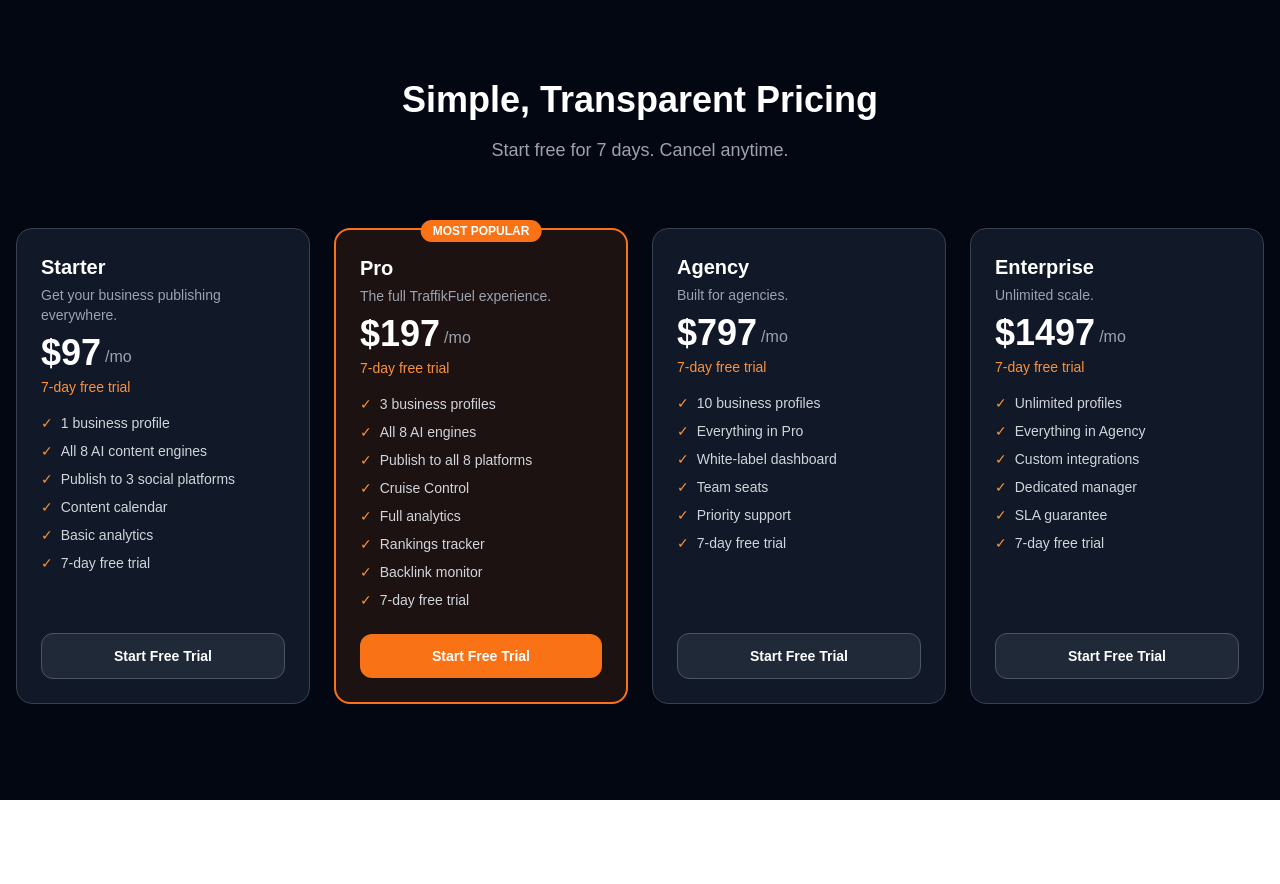
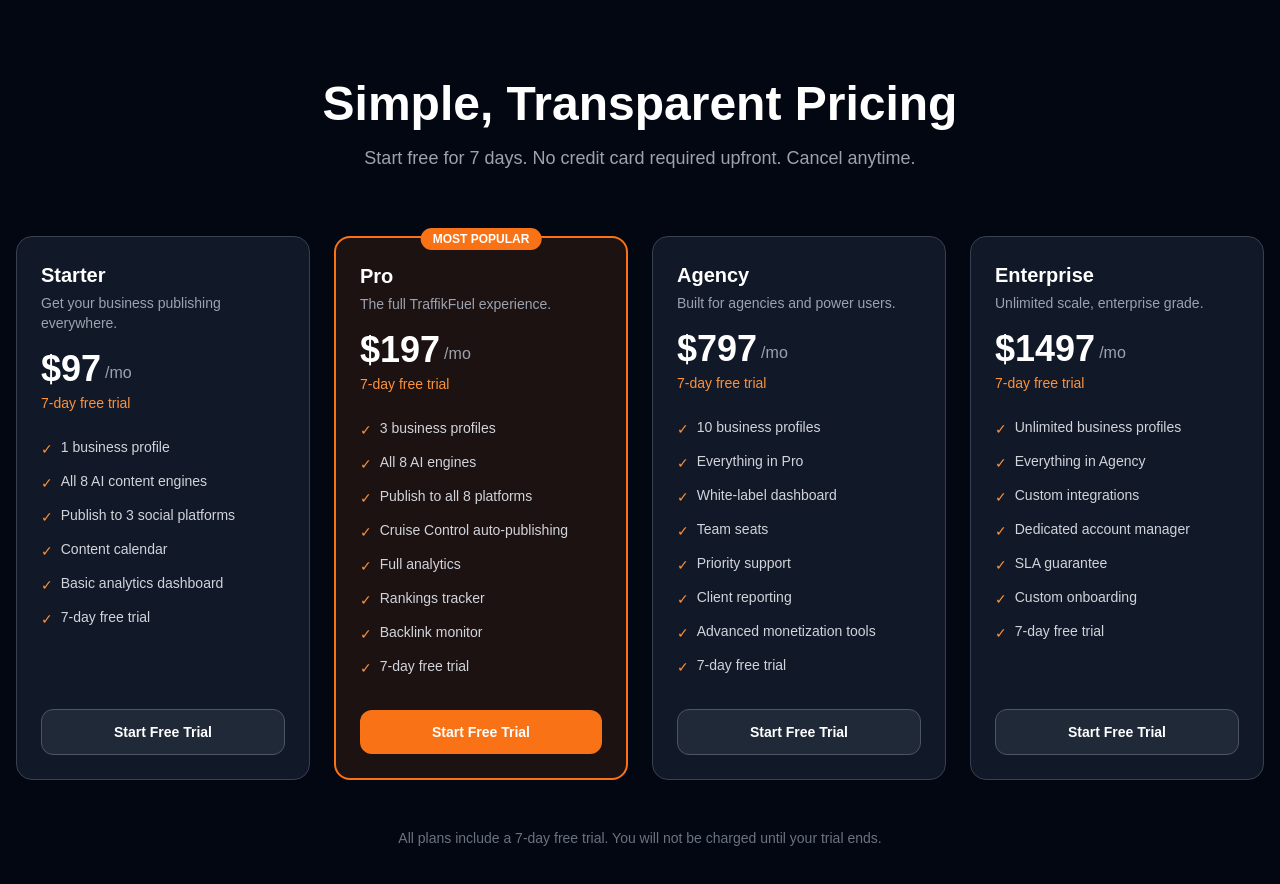
Before and after one commit to thenovarfounder-del/traffikfuel, a Next.js app: page /pricing in a window 1280 px wide. Shown: the top 884 px of the page. Before the commit the page ends 800 px from the top, so only its background shows below. Built offline with nearby package versions, Linux system fonts and the light colour scheme; no server answers.

Commit message:
Add Stripe checkout API route

```diff
--- a/src/app/pricing/page.tsx
+++ b/src/app/pricing/page.tsx
@@ -1,13 +1,14 @@
 'use client';
+
 import { useState } from 'react';
 import { useRouter } from 'next/navigation';
 import { supabase } from '@/lib/supabase';
 
 const tiers = [
-{ name: 'Starter', price: 97, priceId: process.env.NEXT_PUBLIC_STRIPE_STARTER_PRICE_ID, description: 'Get your business publishing everywhere.', features: ['1 business profile', 'All 8 AI content engines', 'Publish to 3 social platforms', 'Content calendar', 'Basic analytics', '7-day free trial'], highlight: false },
-{ name: 'Pro', price: 197, priceId: process.env.NEXT_PUBLIC_STRIPE_PRO_PRICE_ID, description: 'The full TraffikFuel experience.', features: ['3 business profiles', 'All 8 AI engines', 'Publish to all 8 platforms', 'Cruise Control', 'Full analytics', 'Rankings tracker', 'Backlink monitor', '7-day free trial'], highlight: true },
-{ name: 'Agency', price: 797, priceId: process.env.NEXT_PUBLIC_STRIPE_AGENCY_PRICE_ID, description: 'Built for agencies.', features: ['10 business profiles', 'Everything in Pro', 'White-label dashboard', 'Team seats', 'Priority support', '7-day free trial'], highlight: false },
-{ name: 'Enterprise', price: 1497, priceId: process.env.NEXT_PUBLIC_STRIPE_ENTERPRISE_PRICE_ID, description: 'Unlimited scale.', features: ['Unlimited profiles', 'Everything in Agency', 'Custom integrations', 'Dedicated manager', 'SLA guarantee', '7-day free trial'], highlight: false },
+  { name: 'Starter', price: 97, priceId: process.env.NEXT_PUBLIC_STRIPE_STARTER_PRICE_ID, description: 'Get your business publishing everywhere.', features: ['1 business profile', 'All 8 AI content engines', 'Publish to 3 social platforms', 'Content calendar', 'Basic analytics dashboard', '7-day free trial'], highlight: false },
+  { name: 'Pro', price: 197, priceId: process.env.NEXT_PUBLIC_STRIPE_PRO_PRICE_ID, description: 'The full TraffikFuel experience.', features: ['3 business profiles', 'All 8 AI engines', 'Publish to all 8 platforms', 'Cruise Control auto-publishing', 'Full analytics', 'Rankings tracker', 'Backlink monitor', '7-day free trial'], highlight: true },
+  { name: 'Agency', price: 797, priceId: process.env.NEXT_PUBLIC_STRIPE_AGENCY_PRICE_ID, description: 'Built for agencies and power users.', features: ['10 business profiles', 'Everything in Pro', 'White-label dashboard', 'Team seats', 'Priority support', 'Client reporting', 'Advanced monetization tools', '7-day free trial'], highlight: false },
+  { name: 'Enterprise', price: 1497, priceId: process.env.NEXT_PUBLIC_STRIPE_ENTERPRISE_PRICE_ID, description: 'Unlimited scale, enterprise grade.', features: ['Unlimited business profiles', 'Everything in Agency', 'Custom integrations', 'Dedicated account manager', 'SLA guarantee', 'Custom onboarding', '7-day free trial'], highlight: false },
 ];
 
 export default function PricingPage() {
@@ -22,13 +23,13 @@
     try {
       const { data: { user } } = await supabase.auth.getUser();
       if (!user) { router.push('/login?redirect=/pricing'); return; }
-const res = await fetch('/api/stripe/create-checkout', {
+      const response = await fetch('/api/stripe/create-checkout', {
         method: 'POST',
         headers: { 'Content-Type': 'application/json' },
         body: JSON.stringify({ priceId, tierName }),
       });
-const data = await res.json();
-if (!res.ok) throw new Error(data.error || 'Failed');
+      const data = await response.json();
+      if (!response.ok) throw new Error(data.error || 'Failed to create checkout');
       window.location.href = data.url;
     } catch (err: unknown) {
       setError(err instanceof Error ? err.message : 'Something went wrong.');
@@ -40,35 +41,38 @@
     <div className="min-h-screen bg-gray-950 text-white py-20 px-4">
       <div className="max-w-7xl mx-auto">
         <div className="text-center mb-16">
-<h1 className="text-4xl font-bold mb-4">Simple, Transparent Pricing</h1>
-<p className="text-gray-400 text-lg">Start free for 7 days. Cancel anytime.</p>
+          <h1 className="text-4xl md:text-5xl font-bold mb-4">Simple, Transparent Pricing</h1>
+          <p className="text-gray-400 text-lg max-w-2xl mx-auto">Start free for 7 days. No credit card required upfront. Cancel anytime.</p>
         </div>
         {error && <div className="max-w-md mx-auto mb-8 bg-red-900/30 border border-red-500 text-red-300 rounded-lg p-4 text-center">{error}</div>}
         <div className="grid grid-cols-1 md:grid-cols-2 xl:grid-cols-4 gap-6">
           {tiers.map((tier) => (
-<div key={tier.name} className={tier.highlight ? 'relative rounded-2xl p-6 flex flex-col bg-orange-500/10 border-2 border-orange-500' : 'relative rounded-2xl p-6 flex flex-col bg-gray-900 border border-gray-700'}>
+            <div key={tier.name} className={`relative rounded-2xl p-6 flex flex-col ${tier.highlight ? 'bg-orange-500/10 border-2 border-orange-500' : 'bg-gray-900 border border-gray-700'}`}>
               {tier.highlight && <div className="absolute -top-3 left-1/2 -translate-x-1/2"><span className="bg-orange-500 text-white text-xs font-bold px-3 py-1 rounded-full uppercase">Most Popular</span></div>}
+              <div className="mb-6">
                 <h2 className="text-xl font-bold mb-1">{tier.name}</h2>
-<p className="text-gray-400 text-sm mb-2">{tier.description}</p>
-<div className="flex items-end gap-1 mb-1">
+                <p className="text-gray-400 text-sm mb-4">{tier.description}</p>
+                <div className="flex items-end gap-1">
                   <span className="text-4xl font-bold">${tier.price}</span>
                   <span className="text-gray-400 mb-1">/mo</span>
                 </div>
-<p className="text-orange-400 text-sm mb-4">7-day free trial</p>
-<ul className="space-y-2 mb-6 flex-1">
-{tier.features.map((f) => (
-<li key={f} className="flex gap-2 text-sm">
-<span className="text-orange-400">✓</span>
-<span className="text-gray-300">{f}</span>
+                <p className="text-orange-400 text-sm mt-1 font-medium">7-day free trial</p>
+              </div>
+              <ul className="space-y-3 mb-8 flex-1">
+                {tier.features.map((feature) => (
+                  <li key={feature} className="flex items-start gap-2 text-sm">
+                    <span className="text-orange-400 mt-0.5">✓</span>
+                    <span className="text-gray-300">{feature}</span>
                   </li>
                 ))}
               </ul>
-<button onClick={() => handleStartTrial(tier.name, tier.priceId)} disabled={loadingTier !== null} className={tier.highlight ? 'w-full py-3 rounded-xl font-semibold text-sm bg-orange-500 hover:bg-orange-600 text-white disabled:opacity-50' : 'w-full py-3 rounded-xl font-semibold text-sm bg-gray-800 hover:bg-gray-700 text-white border border-gray-600 disabled:opacity-50'}>
+              <button onClick={() => handleStartTrial(tier.name, tier.priceId)} disabled={loadingTier !== null} className={`w-full py-3 rounded-xl font-semibold text-sm transition-all ${tier.highlight ? 'bg-orange-500 hover:bg-orange-600 text-white' : 'bg-gray-800 hover:bg-gray-700 text-white border border-gray-600'} disabled:opacity-50`}>
                 {loadingTier === tier.name ? 'Loading...' : 'Start Free Trial'}
               </button>
             </div>
           ))}
         </div>
+        <p className="text-center text-gray-500 text-sm mt-12">All plans include a 7-day free trial. You will not be charged until your trial ends.</p>
       </div>
     </div>
   );
```
Lines whose indentation alone changed are shown as unchanged.
